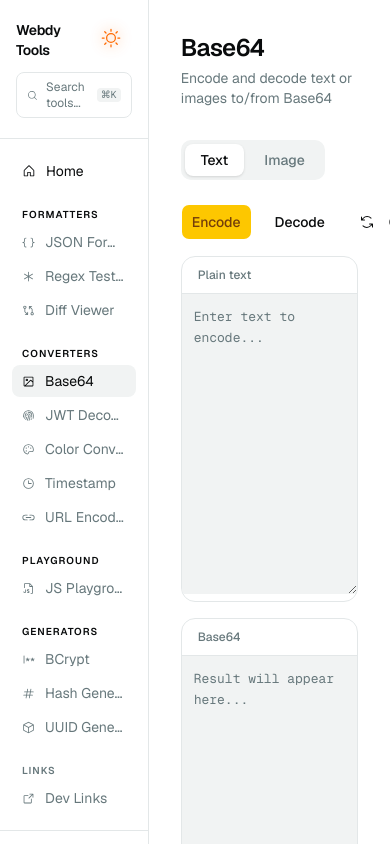
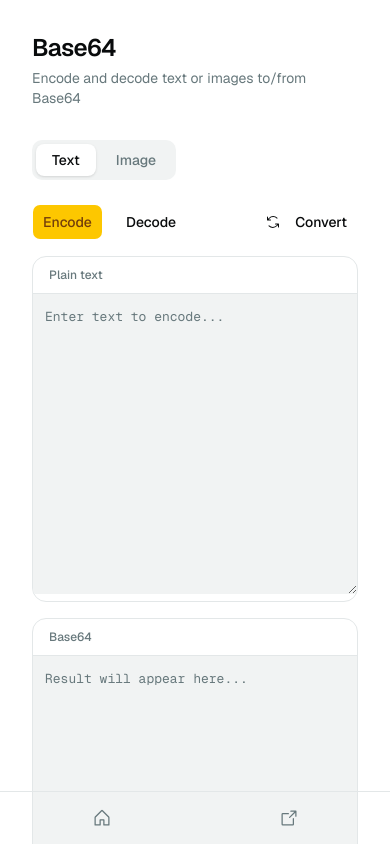
Before and after one commit to dylan-calle/webdy-tools, a Next.js app: page /tools/base64 in a window 390 px wide. Shown: the top 844 px of the page. Built offline with nearby package versions, Linux system fonts and the light colour scheme; what tailwind-animations would draw is missing.

Commit message:
feat: add responsiveness

```diff
--- a/app/page.tsx
+++ b/app/page.tsx
@@ -21,7 +21,7 @@ export default function HomePage() {
   };
 
   return (
-    <div className="h-[200vh] relative isolate overflow-hidden">
+    <div className="min-h-screen pb-24 md:pb-8 relative isolate overflow-hidden px-4">
       <DarkParticles />
       <div className="max-w-5xl mx-auto pt-8 relative z-10">
         <div className="mb-16 pt-8">
--- a/components/layout/sidebar.tsx
+++ b/components/layout/sidebar.tsx
@@ -36,8 +36,8 @@ export function Sidebar() {
   };
 
   return (
-    <aside className="sticky left-0 top-0 h-screen w-60 border-r border-border bg-(--surface) flex flex-col overflow-y-auto z-100">
-      <div className="px-4 py-5 border-b border-border">
+    <aside className="fixed bottom-0 z-50 w-full border-t border-border bg-(--surface) pb-safe md:sticky md:top-0 md:h-screen md:w-60 md:border-r md:border-t-0 md:flex md:flex-col md:overflow-y-auto">
+      <div className="hidden md:block px-4 py-5 border-b border-border">
         <div className="flex justify-between">
           <Link href="/" className="flex items-center gap-2 group">
             <span className="font-semibold text-sm tracking-tight">Webdy Tools</span>
@@ -78,29 +78,30 @@ export function Sidebar() {
         >
           <MagnifyingGlassIcon size={11} />
           <span className="flex-1 text-left">Search tools...</span>
-          <kbd className="text-[10px] bg-muted px-1 rounded">⌘K</kbd>
+          <kbd className="hidden md:inline-block text-[10px] bg-muted px-1 rounded">⌘K</kbd>
         </button>
       </div>
 
-      <nav className="flex-1 px-3 py-4 space-y-5">
+      <nav className="flex items-center justify-around px-2 py-2 overflow-x-auto no-scrollbar md:block md:flex-1 md:px-3 md:py-4 md:space-y-5 flex-nowrap">
         {/* Home */}
-        <div>
+        <div className="shrink-0">
           <Link
             href="/"
             className={cn(
-              "flex items-center gap-2.5 px-2.5 py-1.5 rounded-md text-sm transition-colors",
+              "flex items-center gap-2.5 px-3 py-2 rounded-md transition-colors md:px-2.5 md:py-1.5 md:text-sm",
               pathname === "/"
                 ? "bg-muted text-foreground"
-                : "text-muted-foreground] hover:text-foreground hover:bg-muted",
+                : "text-muted-foreground hover:text-foreground hover:bg-muted md:text-muted-foreground",
             )}
+            title="Home"
           >
-            <HouseIcon size={14} />
-            Home
+            <HouseIcon size={20} className="md:w-3.5 md:h-3.5" />
+            <span className="hidden md:inline-block">Home</span>
           </Link>
         </div>
 
         {Object.entries(grouped).map(([category, categoryTools]) => (
-          <div key={category}>
+          <div key={category} className="hidden md:block">
             <p className="px-2.5 mb-1 text-[10px] font-semibold uppercase tracking-widest text-mutet-foreground">
               {categoryLabels[category] || category}
             </p>
@@ -112,15 +113,16 @@ export function Sidebar() {
                   <Link
                     key={tool.id}
                     href={tool.href}
+                    title={tool.name}
                     className={cn(
-                      "flex items-center gap-2.5 px-2.5 py-1.5 rounded-md text-sm transition-colors group",
+                      "flex shrink-0 items-center gap-2.5 px-3 py-2 rounded-md transition-colors group md:px-2.5 md:py-1.5 md:text-sm",
                       isActive
                         ? "bg-muted text-foreground"
                         : "text-muted-foreground hover:text-foreground hover:bg-muted",
                     )}
                   >
-                    <Icon size={13} />
-                    <span className="flex-1 truncate">{tool.name}</span>
+                    <Icon size={20} className="md:w-3.5 md:h-3.5" />
+                    <span className="hidden md:block flex-1 truncate">{tool.name}</span>
                     {tool.isNew && (
                       <span className="text-[9px] font-bold uppercase tracking-wider text-accent bg-accent/10 px-1 py-0.5 rounded">
                         New
@@ -133,24 +135,27 @@ export function Sidebar() {
           </div>
         ))}
 
-        <div>
-          <p className="px-2.5 mb-1 text-[10px] font-semibold uppercase tracking-widest text-muted-foreground">Links</p>
+        <div className="shrink-0">
+          <p className="hidden md:block px-2.5 mb-1 text-[10px] font-semibold uppercase tracking-widest text-muted-foreground">
+            Links
+          </p>
           <Link
             href="/links"
             className={cn(
-              "flex items-center gap-2.5 px-2.5 py-1.5 rounded-md text-sm transition-colors",
+              "flex items-center gap-2.5 px-3 py-2 rounded-md transition-colors md:px-2.5 md:py-1.5 md:text-sm",
               pathname === "/links"
                 ? "bg-muted text-foreground"
                 : "text-muted-foreground hover:text-foreground hover:bg-muted",
             )}
+            title="Dev Links"
           >
-            <ArrowSquareOutIcon size={13} />
-            Dev Links
+            <ArrowSquareOutIcon size={20} className="md:w-3.5 md:h-3.5" />
+            <span className="hidden md:inline-block">Dev Links</span>
           </Link>
         </div>
       </nav>
 
-      <div className="px-4 py-3 border-t border-border">
+      <div className="hidden md:block px-4 py-3 border-t border-border">
         <a
           href="https://github.com/dylan-calle/webdy-tools"
           target="_blank"
--- a/components/tool-layout.tsx
+++ b/components/tool-layout.tsx
@@ -9,7 +9,7 @@ interface ToolLayoutProps {
 
 export function ToolLayout({ title, description, children, className }: ToolLayoutProps) {
   return (
-    <div className={cn("min-h-screen p-8", className)}>
+    <div className={cn("min-h-screen p-8 pb-24 md:pb-8", className)}>
       <div className="max-w-5xl mx-auto">
         <div className="mb-8">
           <h1 className="text-2xl font-semibold tracking-tight">{title}</h1>
```
